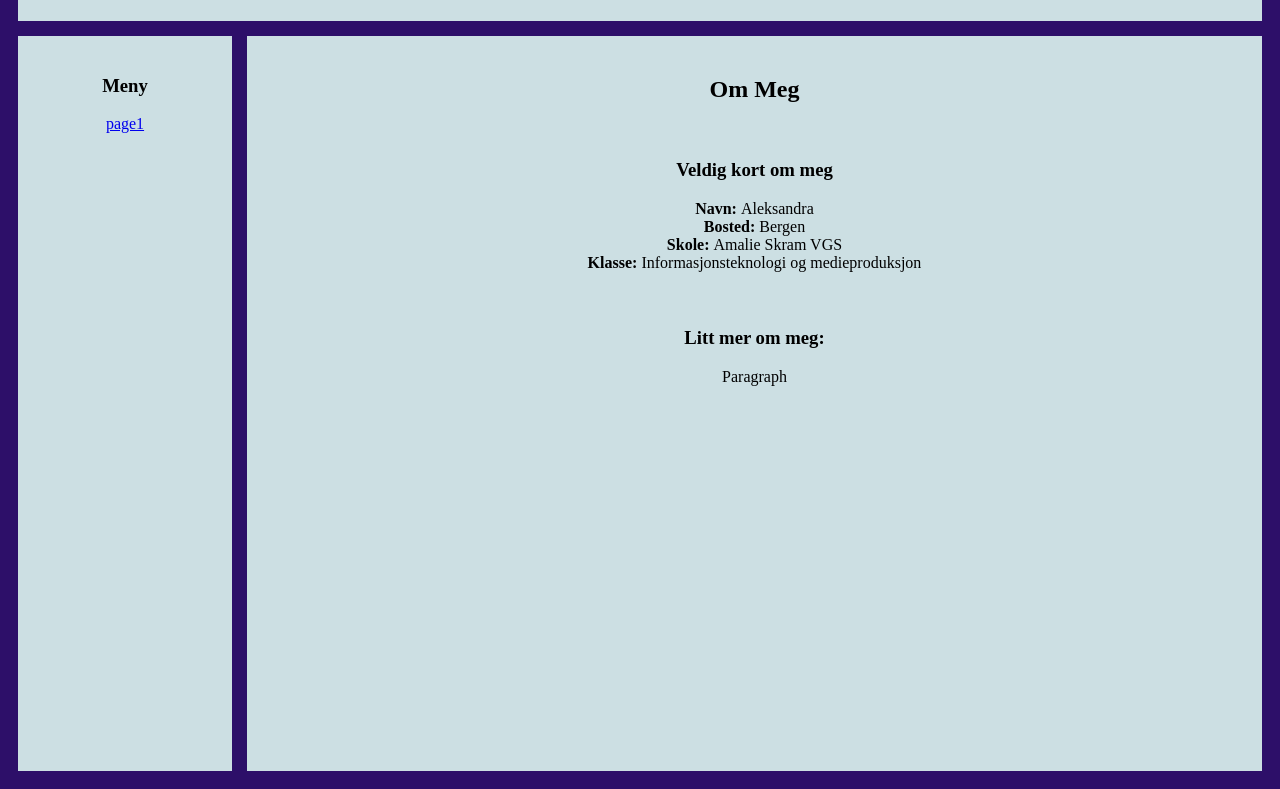
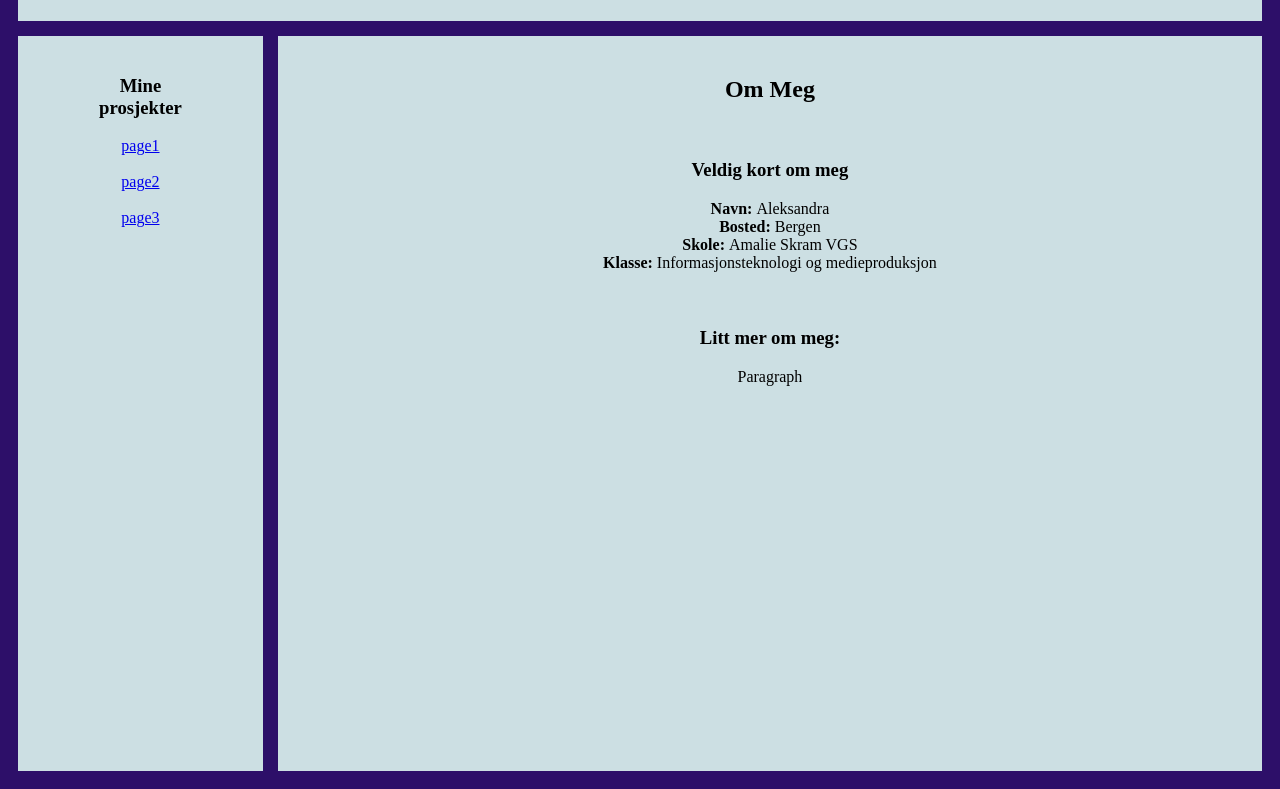
Before and after one commit to Iskachun/test2, a plain HTML site: page index.html in a window 1280 px wide. Shown: the part 117-906 px from the top of the page. Drawn offline with Linux system fonts and the light colour scheme.

Commit message:
projects

```diff
--- a/index.html
+++ b/index.html
@@ -27,8 +27,10 @@
   </div>
 
   <div class="grid-item item3">
-    <h3>Meny</h3>
-    <a href="index2.html">page1</a>
+    <h3>Mine<br>prosjekter</h3>
+    <a href="index2.html">page1</a><br><br>
+    <a href="index3.html">page2</a><br><br>
+    <a href="index4.html">page3</a>
   </div>
 </div>
 
```
Also changed, not shown: index3.html (added, +11 -0 lines), index4.html (added, +11 -0 lines).
